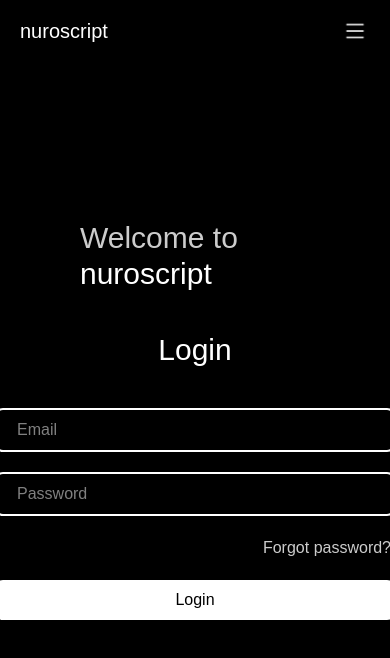
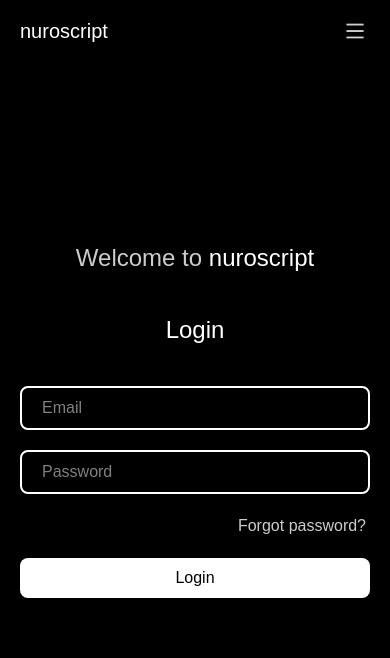
Before and after one commit to nuroscritp/nuroscript, a Next.js app: page /login in a window 390 px wide. Shown: the top 658 px of the page. Built offline with nearby package versions, Linux system fonts and the light colour scheme.

Commit message:
10 commit

```diff
--- a/app/login/page.tsx
+++ b/app/login/page.tsx
@@ -2,19 +2,19 @@
   return (
     <>
 
-      <div className="w-full h-[calc(100vh-8rem)] flex flex-col items-center justify-center p-20 lg:p-10">
+      <div className="w-full h-[calc(100vh-8rem)] flex flex-col items-center justify-center p-10">
 
-        <h1 className="text-3xl text-white"><span className="text-white/80">Welcome to</span> nuroscript</h1>
-        <h1 className="text-3xl text-white mt-10">Login</h1>
+        <h1 className="text-2xl lg:text-3xl text-white"><span className="text-white/80">Welcome to</span> nuroscript</h1>
+        <h1 className="text-2xl lg:text-3xl text-white mt-10">Login</h1>
 
-        <div className="flex flex-col gap-5 mt-10 w-[400px]">
+        <div className="flex flex-col gap-5 mt-10 w-[350px] lg:w-[400px]">
 
           <input type="email" placeholder="Email" className="border-2 border-white rounded-lg text-white py-2 px-5 " />
           <input type="password" placeholder="Password" className="border-2 border-white rounded-lg text-white py-2 px-5" />
 
           <div className="flex items-center justify-end px-1 "><button className="text-white/80 hover:text-white cursor-pointer">Forgot password?</button></div>
 
-          <button className="w-[400px] bg-white text-black py-2 rounded-lg hover:bg-[#4f4f4f] hover:text-white cursor-pointer">Login</button>
+          <button className=" w-[350px] lg:w-[400px] bg-white text-black py-2 rounded-lg hover:bg-[#4f4f4f] hover:text-white cursor-pointer">Login</button>
 
         </div>
       </div>
```
